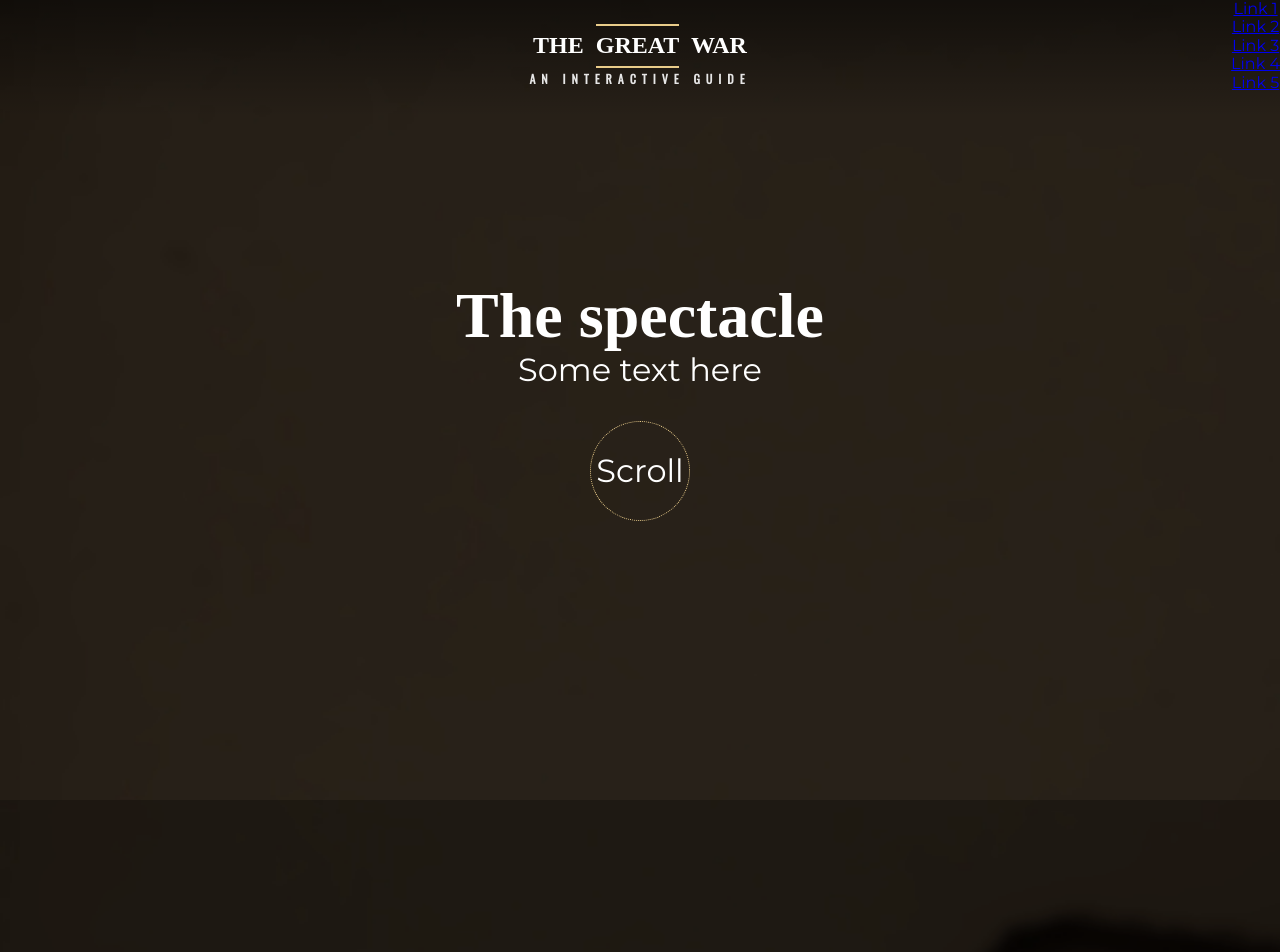
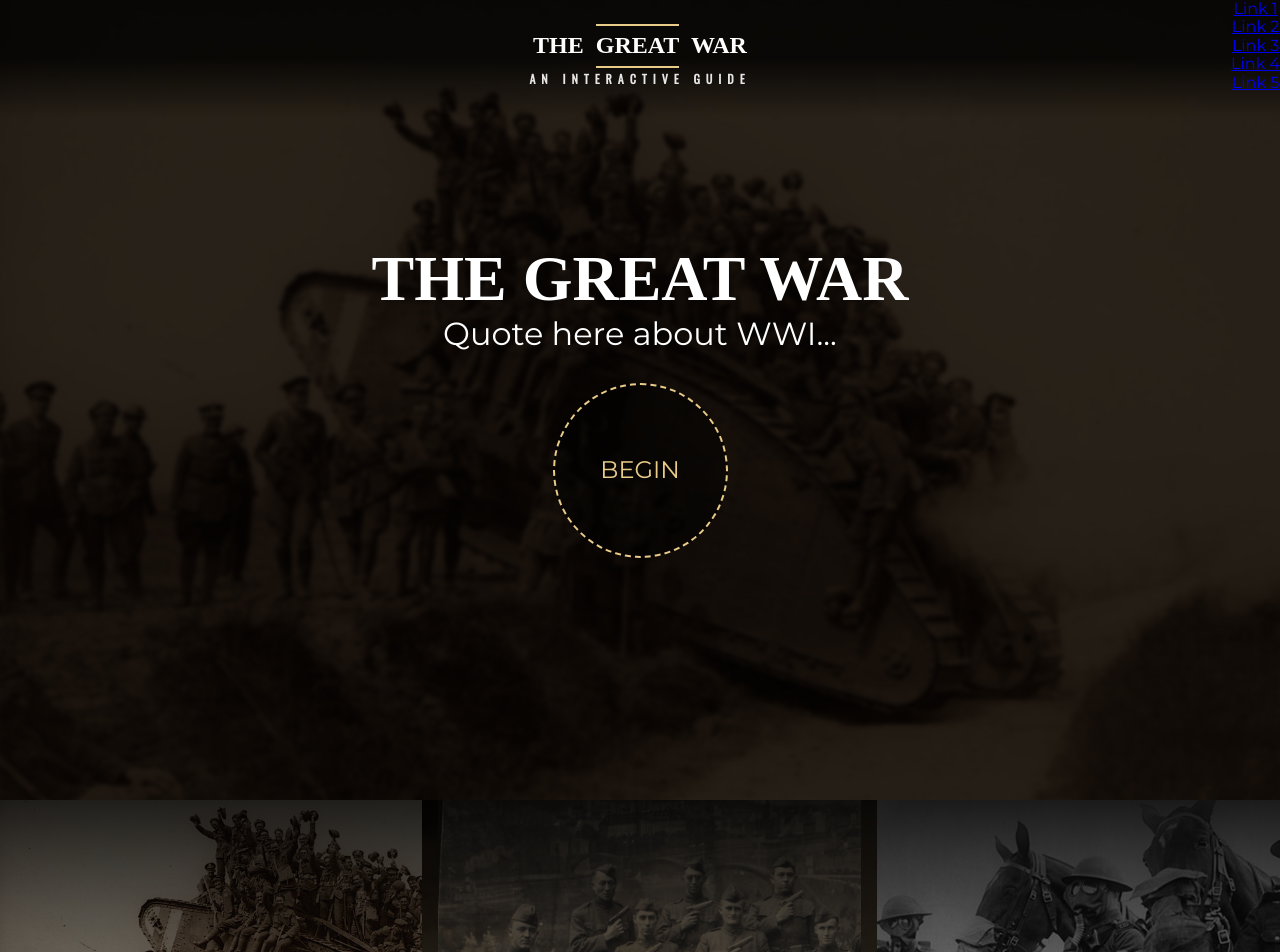
Before and after one commit to cjconnor24/The-Great-War, a PHP site: page /app/new-design.html in a window 1280 px wide. Shown: the top 952 px of the page. Run offline with PHP 8.4, Linux system fonts and the light colour scheme; style sheets or scripts are compiled from the project's sources; some libraries are stand-ins or nearby versions.

Commit message:
Working on the new design

```diff
--- a/app/new-design.html
+++ b/app/new-design.html
@@ -38,85 +38,94 @@
 
         <div class="full-size-hero">
 
-            <h1>The spectacle</h1>
-            <p>Some text here</p>
+            <div>
+                <h1>THE GREAT WAR</h1>
+                <p>Quote here about WWI...</p>
 
-            <p><a href="#" class="scroller">Scroll</a></p>
+                <p><a href="#" class="large-button">BEGIN</a></p>
+
+            </div>
 
         </div>
 
         <div class="row">
 
             <div class="element">
-                <h2>Heading About Something</h2>
-                <p>A Sub Heading</p>
+                <div class="content">
+                    <h2>Technology</h2>
+                    <p>How tecnology incluenced the war</p>
+                </div>
+                <div class="img-placeholder">
+                    <img src="img/tank.jpg" alt="Tank Image">
+                </div>
             </div>
 
             <div class="element">
-                <h2>Heading About Something</h2>
-                <p>A Sub Heading</p>
+
+                <div class="content">
+                    <h2>Uncle Sam</h2>
+                    <p>How America is Great</p>
+                </div>
+
+                <div class="img-placeholder">
+                    <img src="img/us-military.jpg" alt="US Military">
+                </div>
             </div>
+
+            <div class="element">
+
+                <div class="content">
+                    <h2>Animals During the War</h2>
+                    <p>Why man got Gas Mask and Horse Didn't</p>
+                </div>
+
+                <div class="img-placeholder">
+                    <img src="img/gas-mask-horse.jpg" alt="US Military">
+                </div>
+
+            </div>
+
+            <div class="element">
+                <div class="content">
+                    <h2>Technology</h2>
+                    <p>How tecnology incluenced the war</p>
+                </div>
+                <div class="img-placeholder">
+                    <img src="img/tank.jpg" alt="Tank Image">
+                </div>
+            </div>
+
+            <div class="element">
+
+                <div class="content">
+                    <h2>Animals During the War</h2>
+                    <p>Why man got Gas Mask and Horse Didn't</p>
+                </div>
+
+                <div class="img-placeholder">
+                    <img src="img/gas-mask-horse.jpg" alt="US Military">
+                </div>
+
+            </div>
+
+            <div class="element">
+
+                <div class="content">
+                    <h2>Uncle Sam</h2>
+                    <p>How America is Great</p>
+                </div>
+
+                <div class="img-placeholder">
+                    <img src="img/us-military.jpg" alt="US Military">
+                </div>
+            </div>
+
 
         </div>
 
     </div>
 
-    <div class="col-1-2">
-        <a class="tile featured-queenslanders-tile" href="/queenslanders" title="Unique war stories">
-            <div class="tile-content">
-                <div class="tile-images-container">
-                    <div class="image-container">
-                        <div class="image-wrap">
-                            <img src="/u/qanzac/assets/prd/img/home/fq-mclennan.jpg" alt="Jane McLennan">
-                            <span class="plus-graphic"></span>
-                        </div>
-                    </div>
-                    <div class="image-container">
-                        <div class="image-wrap">
-                            <img src="/u/qanzac/assets/prd/img/home/fq-thompson.jpg" alt="Joseph Cecil Thompson">
-                            <span class="plus-graphic"></span>
-                        </div>
-                    </div>
-                    <div class="image-container">
-                        <div class="image-wrap">
-                            <img src="/u/qanzac/assets/prd/img/home/fq-doyle.jpg" alt="Harry Doyle">
-                            <span class="plus-graphic"></span>
-                        </div>
-                    </div>
-                    <div class="image-container">
-                        <div class="image-wrap">
-                            <img src="/u/qanzac/assets/prd/img/home/fq-moncrieff.jpg" alt="John Bain 'Jack' Moncrieff">
-                            <span class="plus-graphic"></span>
-                        </div>
-                    </div>
-                    <div class="image-container">
-                        <div class="image-wrap">
-                            <img src="/u/qanzac/assets/prd/img/home/fq-delpratt.jpg" alt="Maurice George Delpratt">
-                            <span class="plus-graphic"></span>
-                            <span class="plus-graphic"></span>
-                        </div>
-                    </div>
-                    <div class="image-container">
-                        <div class="image-wrap">
-                            <img src="/u/qanzac/assets/prd/img/home/fq-glasgow.jpg" alt="Thomas William 'Bill' Glasgow">
-                        </div>
-                    </div>
-                </div>
-                <div class="tile-border border-solid">
-                    <div class="corners"><span></span><span></span><span></span><span></span></div>
-                    <span class="plus-graphic border-plus-graphic-tr"></span>
-                    <span class="plus-graphic border-plus-graphic-bl"></span>
-                </div>
-                <div class="tile-title align-hv-center">
-                    <hr>
-                    <h3>Featured</h3>
-                    <h2>Queenslanders</h2>
-                    <h4>Unique war stories</h4>
-                    <hr>
-                </div>
-            </div>
-        </a>
-    </div>
+
 
 </body>
 
--- a/app/scss/_new-base.scss
+++ b/app/scss/_new-base.scss
@@ -9,6 +9,14 @@
 $darkcolor:#28231D;
 $highlightcolor: #E9CC8A;
 
+// INHERITANCE
+%column-flex {
+    display:flex;
+    flex-direction: column;
+    justify-content: center;
+    align-items: center;
+}
+
 
 * {
     box-sizing: border-box;
@@ -32,6 +41,20 @@
     // letter-spacing:0.1em;
 }
 
+.large-button {
+    @extend %column-flex;
+    margin:30px auto 0 auto;
+    $size: 175px;
+    height:$size;
+    width: $size;
+    text-decoration:none;
+    border:2px dashed $highlightcolor;
+    font-size:0.75em;
+    border-radius:50%;
+    color:$highlightcolor;
+    background: rgba(0,0,0,0.5);
+
+}
 
 header {
 
@@ -40,10 +63,11 @@
     // height:100px;
     // display:flex;
     text-align: center;
-    background:linear-gradient(rgba(0,0,0,0.5),rgba(0,0,0,0));
+    background:linear-gradient(rgba(0,0,0,0.75) 50%,rgba(0,0,0,0) 100%);
     // background: #F00;
     margin:0;padding:0;
-    position:absolute;left:0;top:0;
+    position:fixed;left:0;top:0;
+    z-index:100;
 
     .logo {
         font-family:Cinzel, $heading-font;
@@ -80,23 +110,7 @@
     }
 }
 
-.scroller {
-    @extend %column-flex;
-    height:100px;
-    width:100px;
-    margin:1em 0 0 0;
-    border:1px dotted $highlightcolor;
-    color:#FFF;
-    text-decoration:none;
-    border-radius:50%;
-}
 
-%column-flex {
-    display:flex;
-    flex-direction: column;
-    justify-content: center;
-    align-items: center;
-}
 
 
 
```
Also changed, not shown: other parts of app/scss/_new-base.scss (+58 -5 lines), app/img/gas-mask-horse.jpg (added), app/img/us-military.jpg (added).
